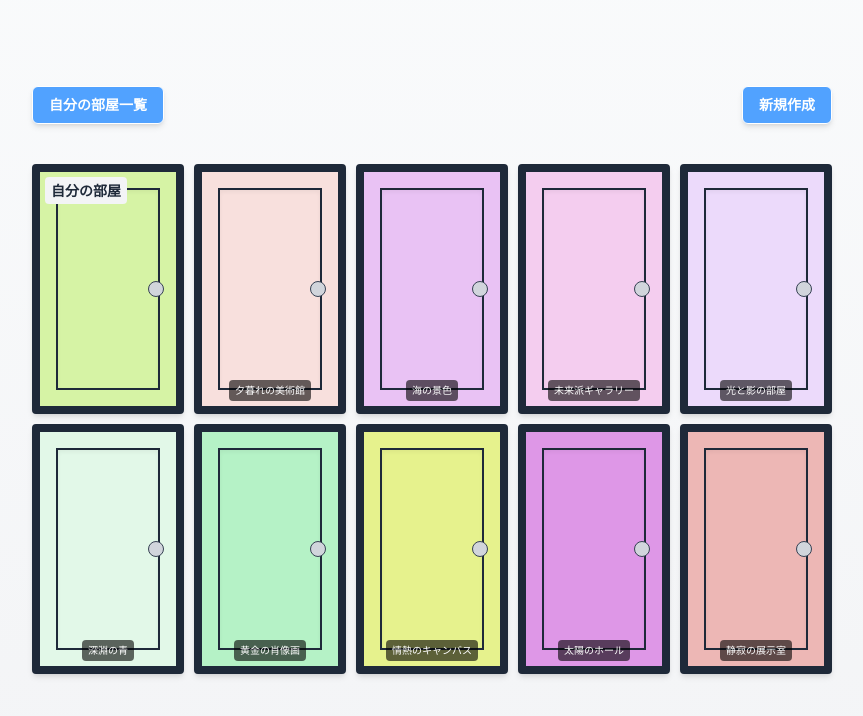
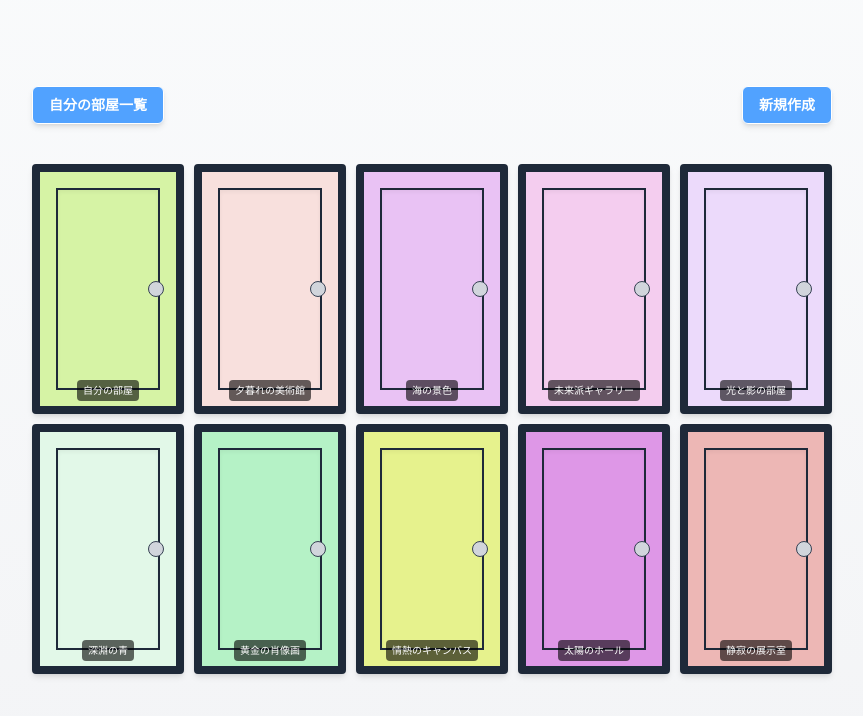
Before and after one commit to yui-szk/virtual-museum, a React (Vite) app in the folder app/frontend/: page / in a window 1280 px wide. Shown: the top 716 px of the page, without its empty margins (208-1071 px from the left). Built offline with nearby package versions, Linux system fonts and the light colour scheme.

Commit message:
refactor: remove isMine properties from Door interface

```diff
--- a/app/frontend/src/TopPage.tsx
+++ b/app/frontend/src/TopPage.tsx
@@ -11,16 +11,13 @@ const handleDoorClick = (doorName: string) => {
   alert(`${doorName}が押されました！`);
 };
 
-// TODO: userIdが自分の場合はisMineをtrueにする処理の追加
-
 // ドアの情報を定義する型
-// TODO: テーブルからの取得にはcolorとinMineは不要
+// TODO: テーブルからの取得にはcolorは不要
 interface Door {
   id: number;
   user_id: number; // Museumテーブルに合わせて追加
   name: string; // Museumテーブルのname
   color: string; // ドアの色
-  isMine: boolean;
 }
 //* ドアの色作成する関数
 const getRandomColor = (): string => {
@@ -40,19 +37,16 @@ const getRandomColor = (): string => {
 // ドアのデータ配列 (user_idと美術館のnameを模した値を設定)
 // HACK: 本来はサーバーから取得するが、今回は静的データで代用
 const doorsData: Door[] = [
-  // 自分の部屋
-  { id: 1, user_id: 100, name: '自分の部屋', color: getRandomColor(), isMine: true },
-  // 他の人の部屋 (美術館の名前を設定)
-  { id: 2, user_id: 201, name: '夕暮れの美術館', color: getRandomColor(), isMine: false },
-  { id: 3, user_id: 202, name: '海の景色', color: getRandomColor(), isMine: false },
-  { id: 4, user_id: 203, name: '未来派ギャラリー', color: getRandomColor(), isMine: false },
-  { id: 5, user_id: 204, name: '光と影の部屋', color: getRandomColor(), isMine: false },
-
-  { id: 6, user_id: 205, name: '深淵の青', color: getRandomColor(), isMine: false },
-  { id: 7, user_id: 206, name: '黄金の肖像画', color: getRandomColor(), isMine: false },
-  { id: 8, user_id: 207, name: '情熱のキャンバス', color: getRandomColor(), isMine: false },
-  { id: 9, user_id: 208, name: '太陽のホール', color: getRandomColor(), isMine: false },
-  { id: 10, user_id: 209, name: '静寂の展示室', color: getRandomColor(), isMine: false },
+  { id: 1, user_id: 100, name: '自分の部屋', color: getRandomColor()},
+  { id: 2, user_id: 201, name: '夕暮れの美術館', color: getRandomColor()},
+  { id: 3, user_id: 202, name: '海の景色', color: getRandomColor()},
+  { id: 4, user_id: 203, name: '未来派ギャラリー', color: getRandomColor()},
+  { id: 5, user_id: 204, name: '光と影の部屋', color: getRandomColor()},
+  { id: 6, user_id: 205, name: '深淵の青', color: getRandomColor()},
+  { id: 7, user_id: 206, name: '黄金の肖像画', color: getRandomColor()},
+  { id: 8, user_id: 207, name: '情熱のキャンバス', color: getRandomColor()},
+  { id: 9, user_id: 208, name: '太陽のホール', color: getRandomColor()},
+  { id: 10, user_id: 209, name: '静寂の展示室', color: getRandomColor()},
 ];
 
 //*アプリケーションのトップページ（ドアの選択画面）コンポーネント
```
